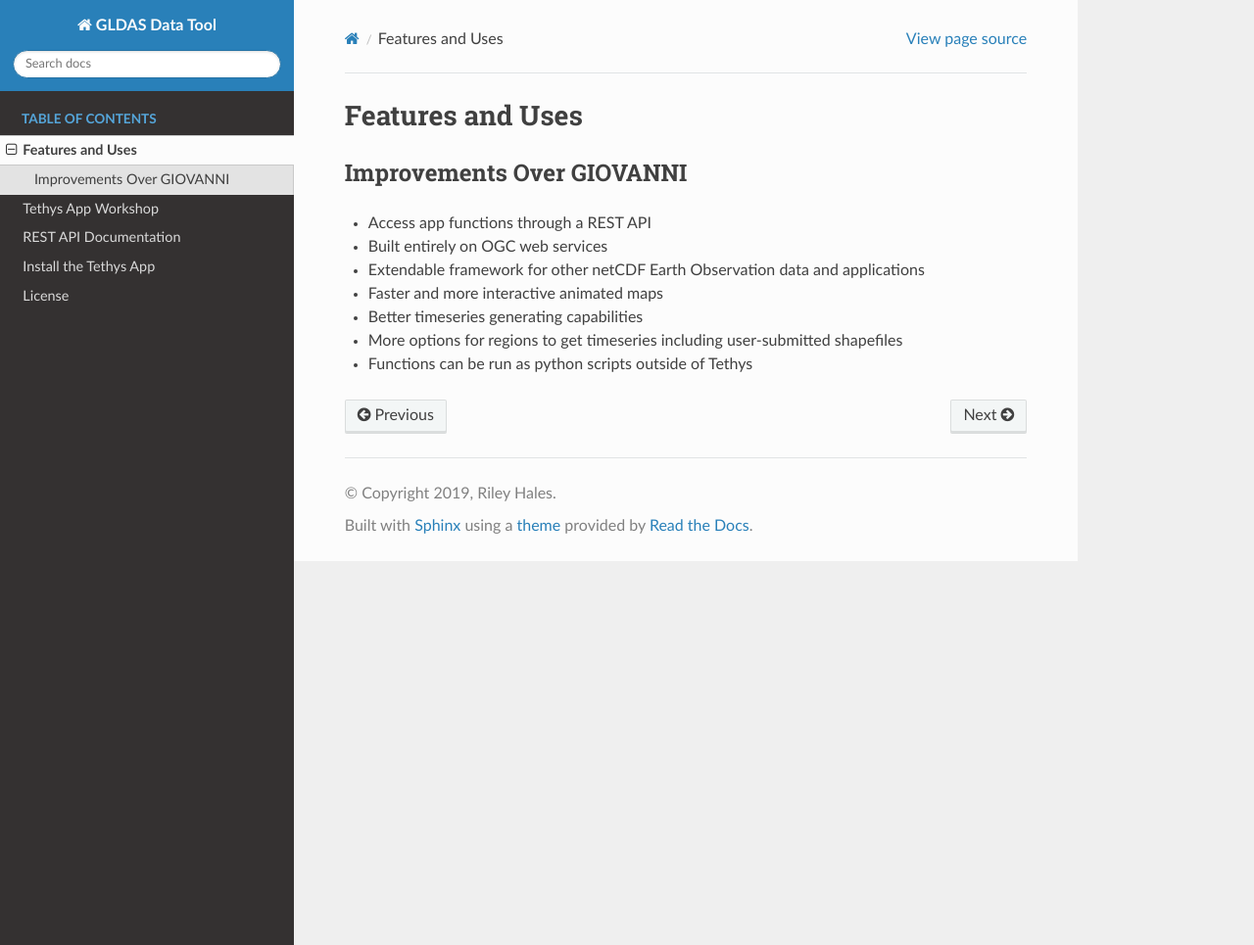
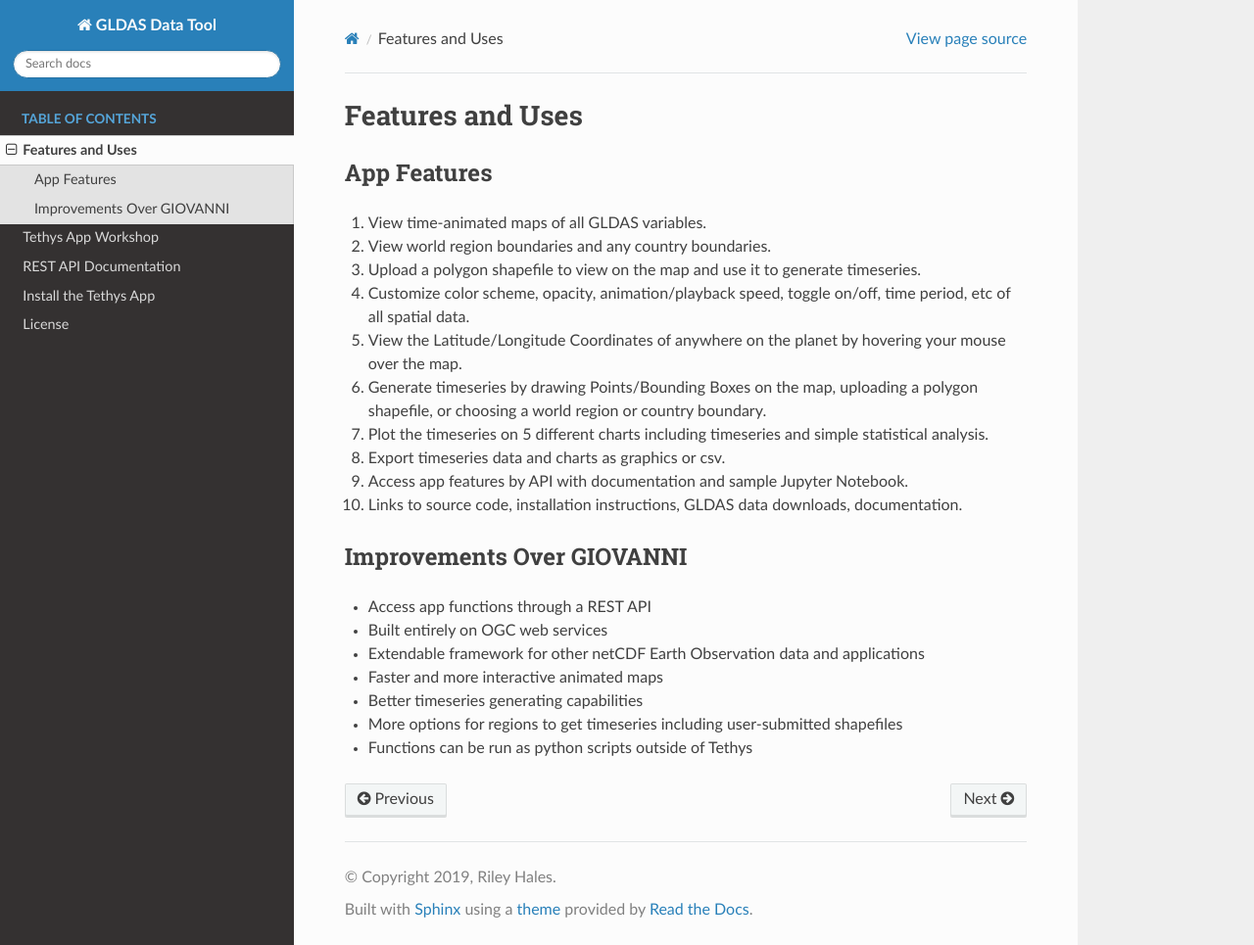
Before and after one commit to rileyhales/gldas, a Sphinx documentation site: the page built from docs/features.rst, in a window 1280 px wide and 965 px high. Shown: the whole window at 98% size. Built offline with Sphinx 7.4.7 and the Read the Docs theme 2.0.0, drawn with Linux system fonts in a browser that asks for light colours.

```diff
--- a/docs/features.rst
+++ b/docs/features.rst
@@ -1,6 +1,20 @@
 =================
 Features and Uses
 =================
+
+App Features
+------------
+1. View time-animated maps of all GLDAS variables.
+2. View world region boundaries and any country boundaries.
+3. Upload a polygon shapefile to view on the map and use it to generate timeseries.
+4. Customize color scheme, opacity, animation/playback speed, toggle on/off, time period, etc of all spatial data.
+5. View the Latitude/Longitude Coordinates of anywhere on the planet by hovering your mouse over the map.
+6. Generate timeseries by drawing Points/Bounding Boxes on the map, uploading a polygon shapefile, or choosing a world region or country boundary.
+7. Plot the timeseries on 5 different charts including timeseries and simple statistical analysis.
+8. Export timeseries data and charts as graphics or csv.
+9. Access app features by API with documentation and sample Jupyter Notebook.
+10. Links to source code, installation instructions, GLDAS data downloads, documentation.
+
 
 Improvements Over GIOVANNI
 --------------------------
--- a/docs/index.rst
+++ b/docs/index.rst
@@ -12,9 +12,7 @@ develop and deploy web-apps for scientific data, especially geospatial and water
 `Read the Documentation for Tethys <http://docs.tethysplatform.org/en/stable/>`_ and visit the
 `GitHub repository <https://github.com/tethysplatform/tethys>`_.
 
-References
-----------
-Some references for GLDAS and related NASA projects:
+For more information on on GLDAS and related NASA projects:
 
 * Download GLDAS data: `<https://daac.gsfc.nasa.gov/datasets?keywords=gldas>`_
 * GIOVANNI Data Viewer: `<https://giovanni.gsfc.nasa.gov/giovanni/>`_
```
Also changed, not shown: README.md (+2 -13 lines).
